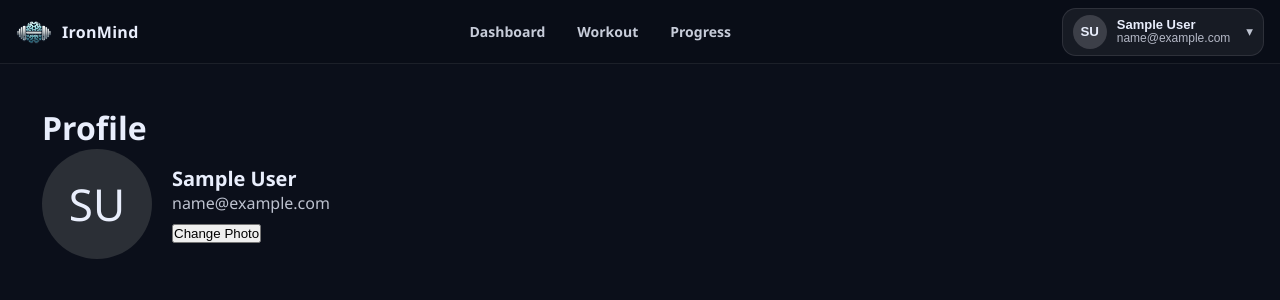
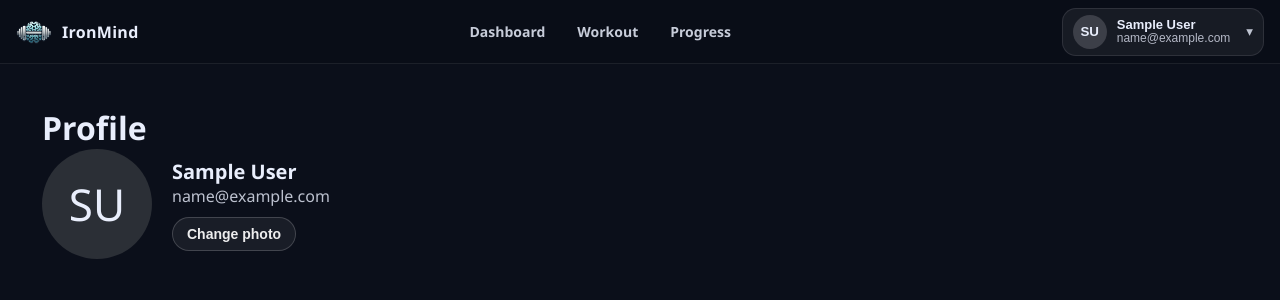
Before and after one commit to JDL2554/ironmind-fitness-ai, a React (Create React App) app in the folder frontend/: page /profile in a window 1280 px wide. Shown: the top 300 px of the page. Built offline with nearby package versions, Linux system fonts and the light colour scheme; sample sign-in values are in the browser's storage.

Commit message:
Added the feature that allows you to change you profile feature, and updated the button for change photo

```diff
--- a/frontend/src/pages/Profile.tsx
+++ b/frontend/src/pages/Profile.tsx
@@ -93,8 +93,32 @@ export default function Profile({
                     <div style={{ fontSize: 20, fontWeight: 700 }}>{user.name}</div>
                     <div style={{ opacity: 0.8 }}>{user.email}</div>
 
-                    <button onClick={onPick} style={{ marginTop: 10 }}>
-                        Change Photo
+                    <button
+                        onClick={onPick}
+                        style={{
+                            marginTop: 10,
+                            padding: "8px 14px",
+                            borderRadius: 999,
+                            border: "1px solid rgba(255,255,255,0.18)",
+                            background: "rgba(255,255,255,0.06)",
+                            color: "rgba(255,255,255,0.92)",
+                            fontSize: 14,
+                            fontWeight: 600,
+                            cursor: "pointer",
+                            transition: "transform 0.12s ease, background 0.12s ease, border-color 0.12s ease",
+                        }}
+                        onMouseEnter={(e) => {
+                            e.currentTarget.style.background = "rgba(255,255,255,0.10)";
+                            e.currentTarget.style.borderColor = "rgba(255,255,255,0.28)";
+                            e.currentTarget.style.transform = "translateY(-1px)";
+                        }}
+                        onMouseLeave={(e) => {
+                            e.currentTarget.style.background = "rgba(255,255,255,0.06)";
+                            e.currentTarget.style.borderColor = "rgba(255,255,255,0.18)";
+                            e.currentTarget.style.transform = "translateY(0)";
+                        }}
+                    >
+                        Change photo
                     </button>
 
                     <input
--- a/frontend/src/services/api.ts
+++ b/frontend/src/services/api.ts
@@ -5,6 +5,7 @@ export type User = {
     email: string;
     name: string;
     experienceLevel?: string;
+    profile_image_url?: string | null;
 };
 
 export type SignupPayload = {
@@ -42,6 +43,7 @@ export async function loginApi(email: string, password: string): Promise<User> {
         email: data.email,
         name: data.name,
         experienceLevel: data.experienceLevel,
+        profile_image_url: data.profile_image_url ?? null,
     };
 }
 
@@ -68,6 +70,7 @@ export async function signUpApi(payload: SignupPayload): Promise<User> {
         id: data.id,
         email: data.email,
         name: data.name,
+        profile_image_url: data.profile_image_url ?? null,
     };
 }
 
```
Also changed, not shown: 10 other files (tests, documents, lock files or other folders).
